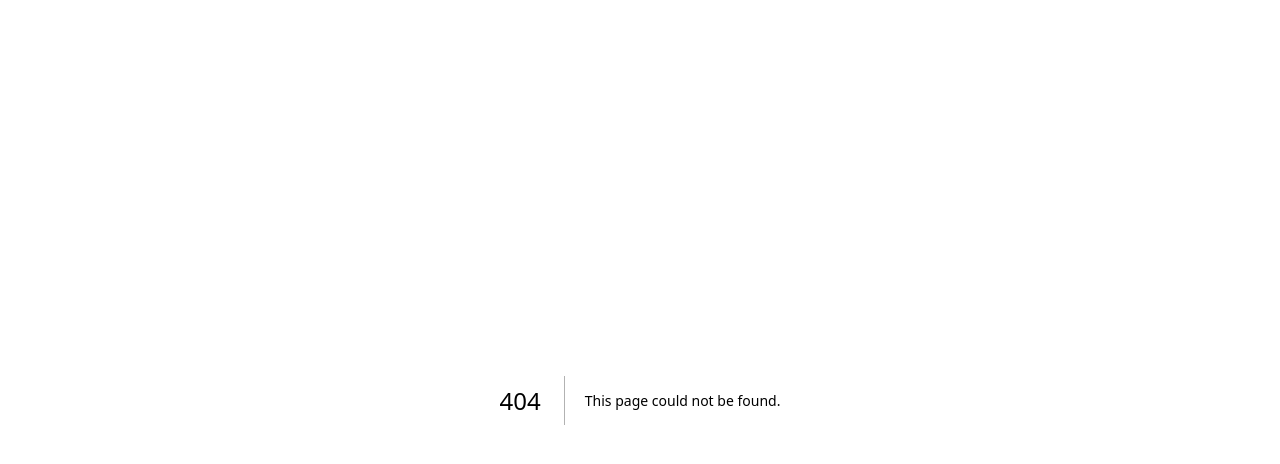
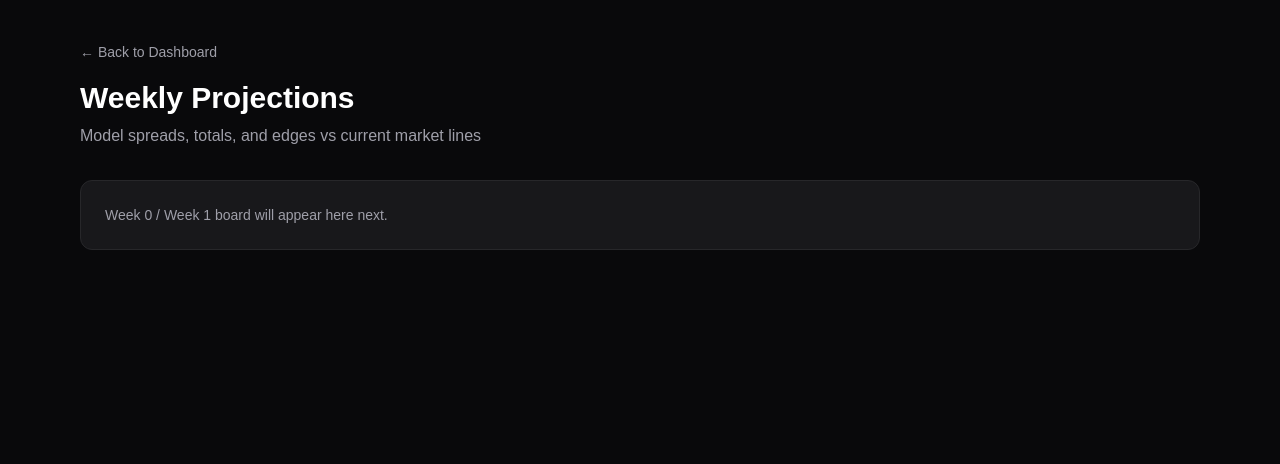
Before and after one commit to tecmosuperhawk/twin-parlay-football-ratings, a Next.js app: page /projections in a window 1280 px wide. Before the commit this address had no page. Shown: the top 464 px of the page. Built offline with nearby package versions, Linux system fonts and the light colour scheme.

Commit message:
projections folder

```diff
--- /dev/null
+++ b/src/app/projections/page.tsx
@@ -0,0 +1,23 @@
+export default function ProjectionsPage() {
+  return (
+    <main className="min-h-screen bg-zinc-950 text-white">
+      <div className="max-w-6xl mx-auto px-4 py-10">
+        <div className="mb-8">
+          <a href="/" className="text-zinc-400 hover:text-white text-sm">
+            ← Back to Dashboard
+          </a>
+          <h1 className="text-3xl font-bold mt-4">Weekly Projections</h1>
+          <p className="text-zinc-400 mt-2">
+            Model spreads, totals, and edges vs current market lines
+          </p>
+        </div>
+
+        <div className="rounded-xl border border-zinc-800 bg-zinc-900 p-6">
+          <p className="text-zinc-400 text-sm">
+            Week 0 / Week 1 board will appear here next.
+          </p>
+        </div>
+      </div>
+    </main>
+  );
+}
```
